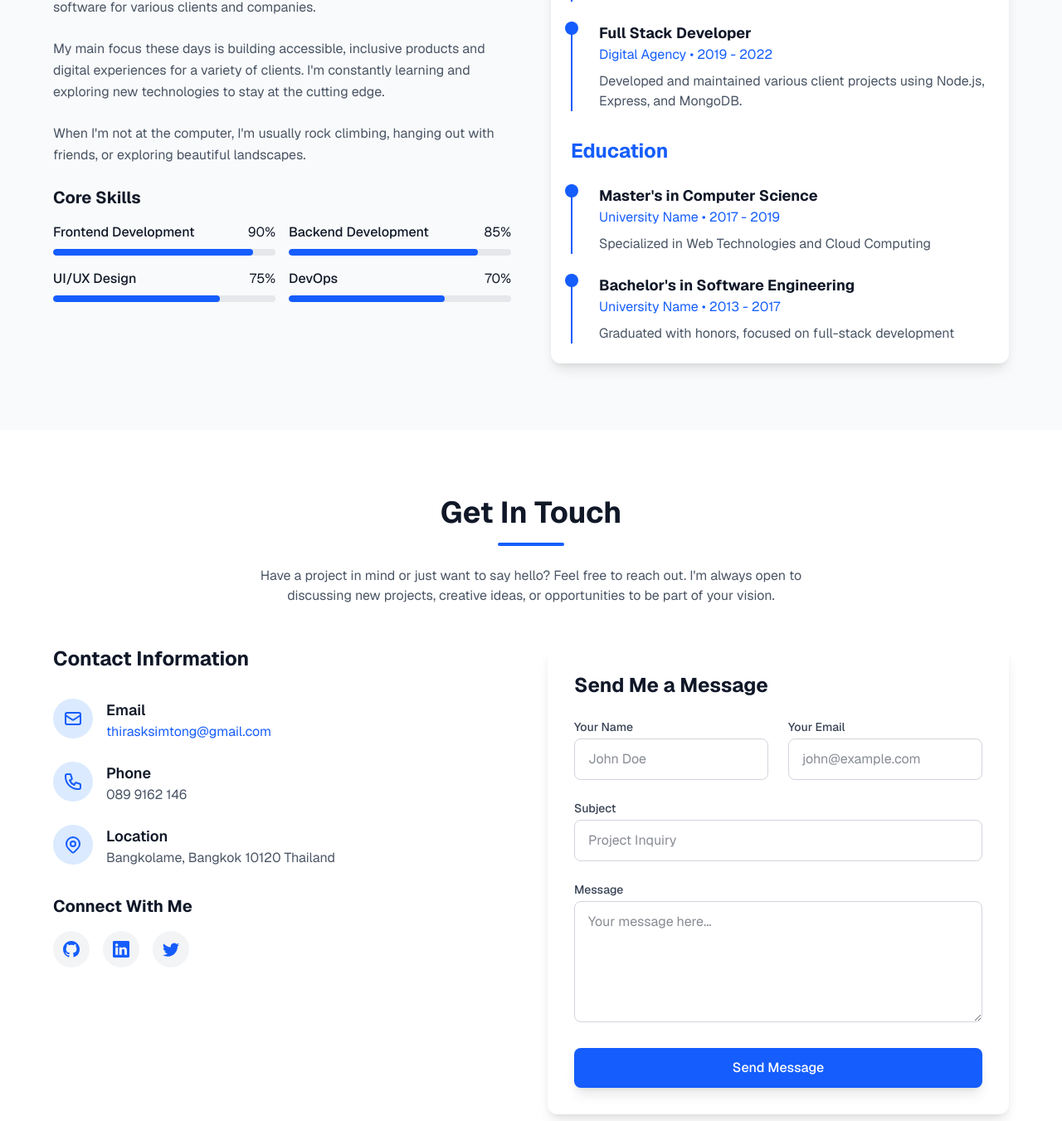
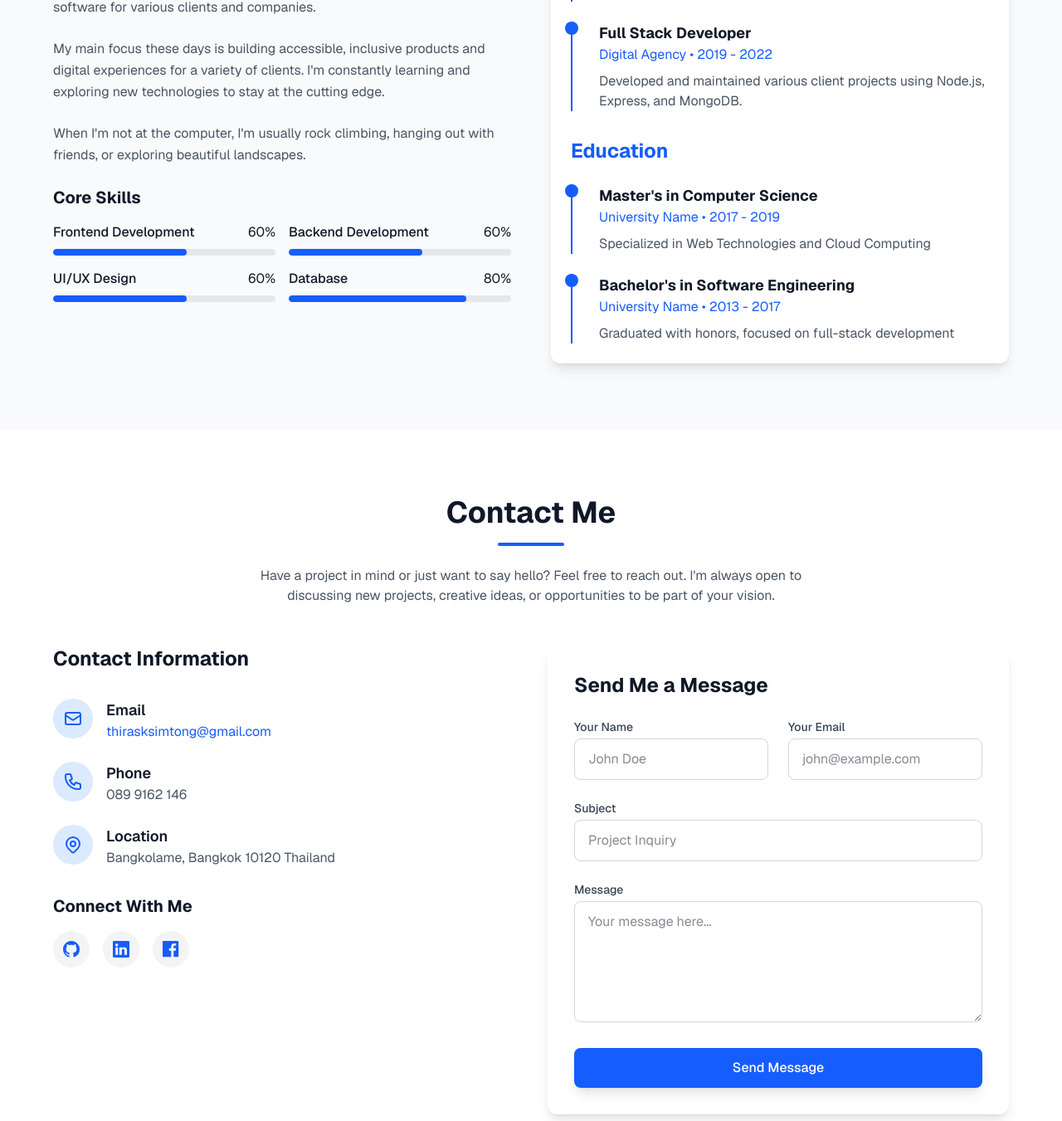
Before and after one commit to gohdick/my-portfolio-spa, a Next.js app: page / in a window 1280 px wide. Shown: the part 2394-3745 px from the top of the page at 83% size. Built offline with nearby package versions, Linux system fonts and the light colour scheme.

Commit message:
update all file

```diff
--- a/components/About.jsx
+++ b/components/About.jsx
@@ -41,40 +41,40 @@ export default function About() {
                 <div className="space-y-2">
                   <div className="flex justify-between">
                     <span className="font-medium">Frontend Development</span>
-                    <span>90%</span>
+                    <span>60%</span>
                   </div>
                   <div className="h-2 w-full bg-gray-200 dark:bg-gray-700 rounded-full overflow-hidden">
-                    <div className="h-full bg-blue-600 rounded-full" style={{ width: '90%' }}></div>
+                    <div className="h-full bg-blue-600 rounded-full" style={{ width: '60%' }}></div>
                   </div>
                 </div>
 
                 <div className="space-y-2">
                   <div className="flex justify-between">
                     <span className="font-medium">Backend Development</span>
-                    <span>85%</span>
+                    <span>60%</span>
                   </div>
                   <div className="h-2 w-full bg-gray-200 dark:bg-gray-700 rounded-full overflow-hidden">
-                    <div className="h-full bg-blue-600 rounded-full" style={{ width: '85%' }}></div>
+                    <div className="h-full bg-blue-600 rounded-full" style={{ width: '60%' }}></div>
                   </div>
                 </div>
 
                 <div className="space-y-2">
                   <div className="flex justify-between">
                     <span className="font-medium">UI/UX Design</span>
-                    <span>75%</span>
+                    <span>60%</span>
                   </div>
                   <div className="h-2 w-full bg-gray-200 dark:bg-gray-700 rounded-full overflow-hidden">
-                    <div className="h-full bg-blue-600 rounded-full" style={{ width: '75%' }}></div>
+                    <div className="h-full bg-blue-600 rounded-full" style={{ width: '60%' }}></div>
                   </div>
                 </div>
 
                 <div className="space-y-2">
                   <div className="flex justify-between">
-                    <span className="font-medium">DevOps</span>
-                    <span>70%</span>
+                    <span className="font-medium">Database</span>
+                    <span>80%</span>
                   </div>
                   <div className="h-2 w-full bg-gray-200 dark:bg-gray-700 rounded-full overflow-hidden">
-                    <div className="h-full bg-blue-600 rounded-full" style={{ width: '70%' }}></div>
+                    <div className="h-full bg-blue-600 rounded-full" style={{ width: '80%' }}></div>
                   </div>
                 </div>
               </div>
--- a/components/Contact.jsx
+++ b/components/Contact.jsx
@@ -11,7 +11,7 @@ export default function Contact() {
           animate={{ opacity: 1 }}
           transition={{ duration: 0.5 }}
           className="text-center mb-12">
-          <h2 className="text-3xl md:text-4xl font-bold mb-4">Get In Touch</h2>
+          <h2 className="text-3xl md:text-4xl font-bold mb-4">Contact Me</h2>
           <div className="h-1 w-20 bg-blue-600 mx-auto rounded-full"></div>
           <p className="mt-6 text-gray-600 dark:text-gray-300 max-w-2xl mx-auto">
             Have a project in mind or just want to say hello? Feel free to reach out. I'm always open to discussing new projects, creative ideas, or opportunities to be part of your vision.
@@ -70,19 +70,19 @@ export default function Contact() {
             <div>
               <h3 className="text-xl font-bold mb-4">Connect With Me</h3>
               <div className="flex space-x-4">
-                <a href="#" className="bg-gray-100 dark:bg-gray-800 p-3 rounded-full hover:bg-blue-100 dark:hover:bg-blue-900/30 transition-colors">
+                <a href="https://github.com/gohdick" target="_blank" className="bg-gray-100 dark:bg-gray-800 p-3 rounded-full hover:bg-blue-100 dark:hover:bg-blue-900/30 transition-colors">
                   <svg xmlns="http://www.w3.org/2000/svg" width="20" height="20" fill="currentColor" className="text-blue-600 dark:text-blue-400" viewBox="0 0 16 16">
                     <path d="M8 0C3.58 0 0 3.58 0 8c0 3.54 2.29 6.53 5.47 7.59.4.07.55-.17.55-.38 0-.19-.01-.82-.01-1.49-2.01.37-2.53-.49-2.69-.94-.09-.23-.48-.94-.82-1.13-.28-.15-.68-.52-.01-.53.63-.01 1.08.58 1.23.82.72 1.21 1.87.87 2.33.66.07-.52.28-.87.51-1.07-1.78-.2-3.64-.89-3.64-3.95 0-.87.31-1.59.82-2.15-.08-.2-.36-1.02.08-2.12 0 0 .67-.21 2.2.82.64-.18 1.32-.27 2-.27.68 0 1.36.09 2 .27 1.53-1.04 2.2-.82 2.2-.82.44 1.1.16 1.92.08 2.12.51.56.82 1.27.82 2.15 0 3.07-1.87 3.75-3.65 3.95.29.25.54.73.54 1.48 0 1.07-.01 1.93-.01 2.2 0 .21.15.46.55.38A8.012 8.012 0 0 0 16 8c0-4.42-3.58-8-8-8z"/>
                   </svg>
                 </a>
-                <a href="#" className="bg-gray-100 dark:bg-gray-800 p-3 rounded-full hover:bg-blue-100 dark:hover:bg-blue-900/30 transition-colors">
+                <a href="https://www.linkedin.com/in/%E0%B8%98%E0%B8%B5%E0%B8%A3%E0%B8%A8%E0%B8%B1%E0%B8%81%E0%B8%94%E0%B8%B4%E0%B9%8C-%E0%B8%AA%E0%B8%B4%E0%B8%A1%E0%B8%97%E0%B8%AD%E0%B8%87-a042aa250/?trk=opento_sprofile_topcard" target="_blank" className="bg-gray-100 dark:bg-gray-800 p-3 rounded-full hover:bg-blue-100 dark:hover:bg-blue-900/30 transition-colors">
                   <svg xmlns="http://www.w3.org/2000/svg" width="20" height="20" fill="currentColor" className="text-blue-600 dark:text-blue-400" viewBox="0 0 16 16">
                     <path d="M0 1.146C0 .513.526 0 1.175 0h13.65C15.474 0 16 .513 16 1.146v13.708c0 .633-.526 1.146-1.175 1.146H1.175C.526 16 0 15.487 0 14.854V1.146zm4.943 12.248V6.169H2.542v7.225h2.401zm-1.2-8.212c.837 0 1.358-.554 1.358-1.248-.015-.709-.52-1.248-1.342-1.248-.822 0-1.359.54-1.359 1.248 0 .694.521 1.248 1.327 1.248h.016zm4.908 8.212V9.359c0-.216.016-.432.08-.586.173-.431.568-.878 1.232-.878.869 0 1.216.662 1.216 1.634v3.865h2.401V9.25c0-2.22-1.184-3.252-2.764-3.252-1.274 0-1.845.7-2.165 1.193v.025h-.016a5.54 5.54 0 0 1 .016-.025V6.169h-2.4c.03.678 0 7.225 0 7.225h2.4z"/>
                   </svg>
                 </a>
-                <a href="#" className="bg-gray-100 dark:bg-gray-800 p-3 rounded-full hover:bg-blue-100 dark:hover:bg-blue-900/30 transition-colors">
-                  <svg xmlns="http://www.w3.org/2000/svg" width="20" height="20" fill="currentColor" className="text-blue-600 dark:text-blue-400" viewBox="0 0 16 16">
-                    <path d="M5.026 15c6.038 0 9.341-5.003 9.341-9.334 0-.14 0-.282-.006-.422A6.685 6.685 0 0 0 16 3.542a6.658 6.658 0 0 1-1.889.518 3.301 3.301 0 0 0 1.447-1.817 6.533 6.533 0 0 1-2.087.793A3.286 3.286 0 0 0 7.875 6.03a9.325 9.325 0 0 1-6.767-3.429 3.289 3.289 0 0 0 1.018 4.382A3.323 3.323 0 0 1 .64 6.575v.045a3.288 3.288 0 0 0 2.632 3.218 3.203 3.203 0 0 1-.865.115 3.23 3.23 0 0 1-.614-.057 3.283 3.283 0 0 0 3.067 2.277A6.588 6.588 0 0 1 .78 13.58a6.32 6.32 0 0 1-.78-.045A9.344 9.344 0 0 0 5.026 15z"/>
+                <a href="https://www.facebook.com/thirasak.simtong.2025/" target="_blank" className="bg-gray-100 dark:bg-gray-800 p-3 rounded-full hover:bg-blue-100 dark:hover:bg-blue-900/30 transition-colors">
+                  <svg xmlns="http://www.w3.org/2000/svg" width="20" height="20" fill="currentColor" className="text-blue-600 dark:text-blue-400" viewBox="0 0 25 25">
+                  <path d="M22.675 0h-21.35C.6 0 0 .6 0 1.337v21.326C0 23.4.6 24 1.325 24H12.82v-9.294H9.692V11.01h3.128V8.413c0-3.1 1.894-4.788 4.66-4.788 1.325 0 2.464.099 2.797.143v3.24l-1.918.001c-1.504 0-1.796.715-1.796 1.763v2.312h3.59l-.467 3.696h-3.123V24h6.116C23.4 24 24 23.4 24 22.663V1.337C24 .6 23.4 0 22.675 0z"/>
                   </svg>
                 </a>
               </div>
```
